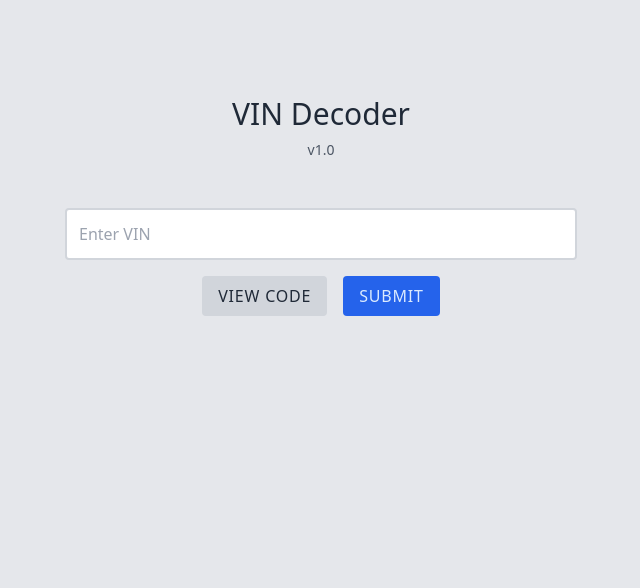
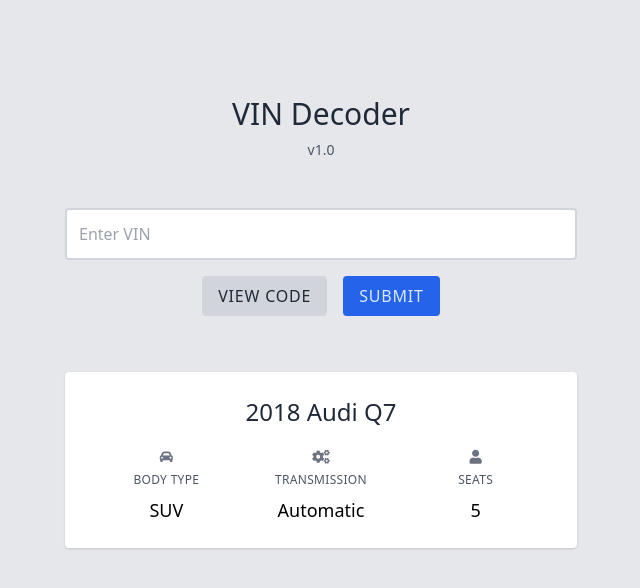
Before and after one commit to shailscript/vin-decoder, a React (Create React App) app: page / in a window 1280 px wide. Shown: the top 588 px of the page, without its empty margins (319-959 px from the left). Built offline with nearby package versions, Linux system fonts and the light colour scheme.

Commit message:
Router added

```diff
--- a/package.json
+++ b/package.json
@@ -6,6 +6,7 @@
     "prop-types": "^15.7.2",
     "react": "^16.10.1",
     "react-dom": "^16.10.1",
+    "react-router-dom": "^5.1.2",
     "react-scripts": "3.1.2"
   },
   "scripts": {
--- a/src/App.jsx
+++ b/src/App.jsx
@@ -1,9 +1,12 @@
+/* eslint-disable camelcase */
 import React from 'react';
 import Intro from './components/Intro';
 import Button from './components/Button';
+import VehicleCard from './components/VehicleCard';
+import { BrowserRouter } from 'react-router-dom';
 
 const SearchForm = () => (
-  <form className="mt-12">
+  <form>
     <input
       className="w-full p-3 rounded border-2 border-gray-300 focus:border-gray-400"
       placeholder="Enter VIN"
@@ -22,14 +25,23 @@
 );
 
 const App = () => (
-  <div className="min-h-screen bg-gray-200 flex justify-center">
-    <div className="w-full max-w-lg py-24">
-      <Intro />
-      <SearchForm />
+  <BrowserRouter>
+    <div className="min-h-screen bg-gray-200 flex justify-center">
+      <div className="w-full max-w-lg py-24">
+        <Intro />
 
+        <div className="mt-12">
+          <SearchForm />
+        </div>
 
+        <VehicleCard
+          body_type="SUV"
+          transmission="Automatic"
+          std_seating="5"
+        />
+      </div>
     </div>
-  </div>
+  </BrowserRouter>
 );
 
 export default App;
```
Also changed, not shown: 1 other file (tests, documents, lock files or other folders).
